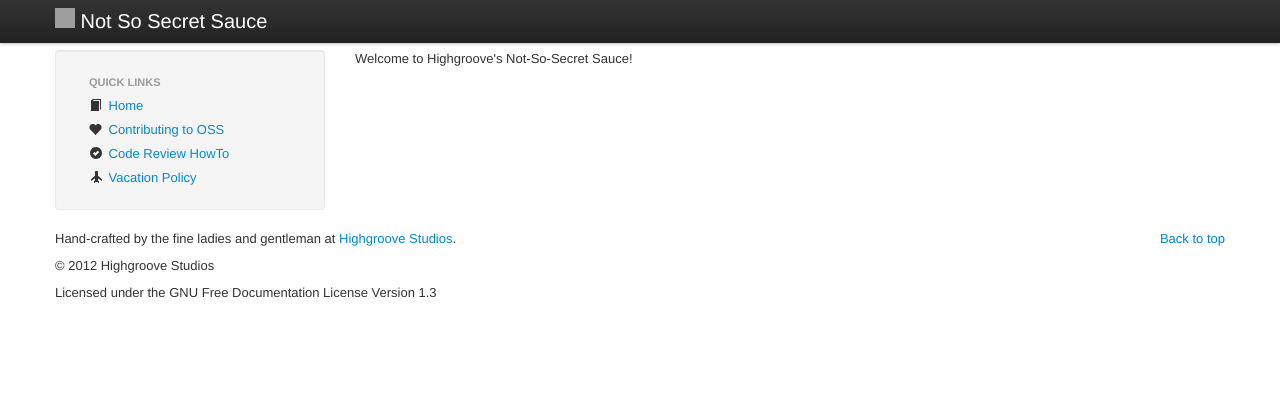
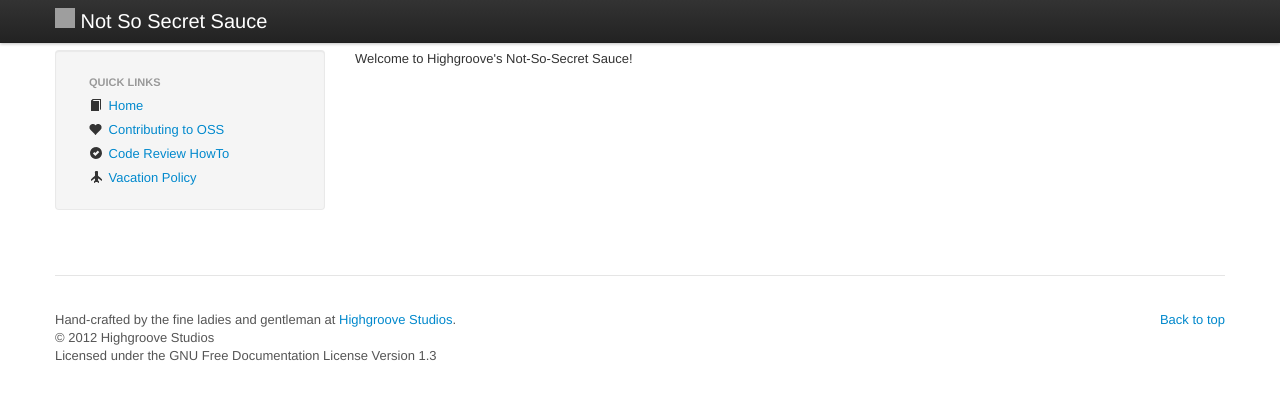
Before and after one commit to daveworth/not-so-secret-sauce, a Jekyll site: the page built from index.html, in a window 1280 px wide. Shown: the top 400 px of the page. Built offline with Jekyll 4.4.1, drawn with Linux system fonts in a browser that asks for light colours; nearby versions of some CDN libraries; grey boxes are pictures that could not be loaded.

Commit message:
[#25982403] Add auxiliary style sheet to style the footer.

```diff
--- a/_layouts/default.html
+++ b/_layouts/default.html
@@ -7,6 +7,7 @@
   <title>{% if page.title %} {{ page.title }} | {% endif %} Not So Secret Sauce</title>
 
   <link rel="stylesheet" href="/css/bootstrap.min.css"/>
+  <link rel="stylesheet" href="/css/main.css"/>
 
   <script src="https://ajax.googleapis.com/ajax/libs/jquery/1.7.1/jquery.min.js" type="text/javascript"></script>
   <script src="/js/bootstrap.min.js" type="text/javascript"></script>
--- /dev/null
+++ b/css/main.css
@@ -0,0 +1,12 @@
+/* overrides and new styles only */
+
+.footer {
+  margin-top: 45px;
+  padding: 35px 0 36px;
+  border-top: 1px solid #E5E5E5;
+}
+
+.footer p {
+  margin-bottom: 0;
+  color: #555;
+}
```
